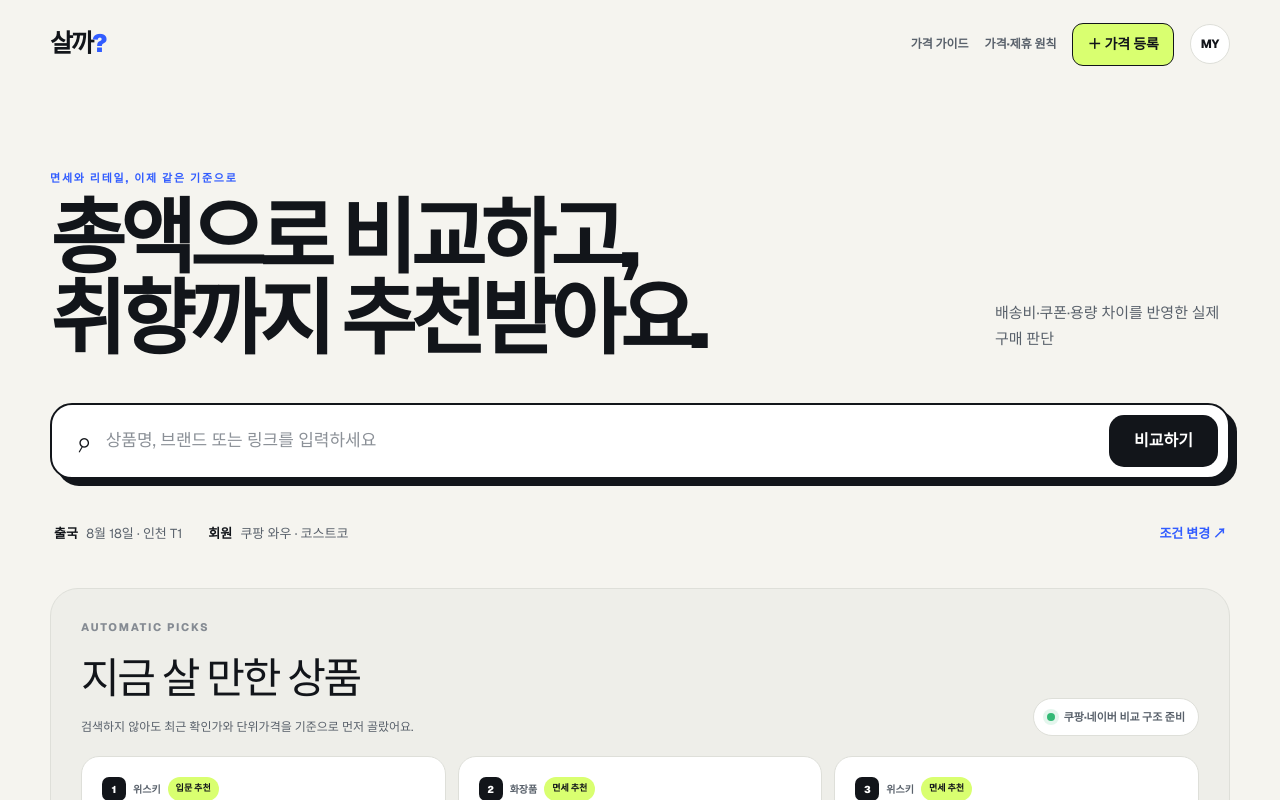
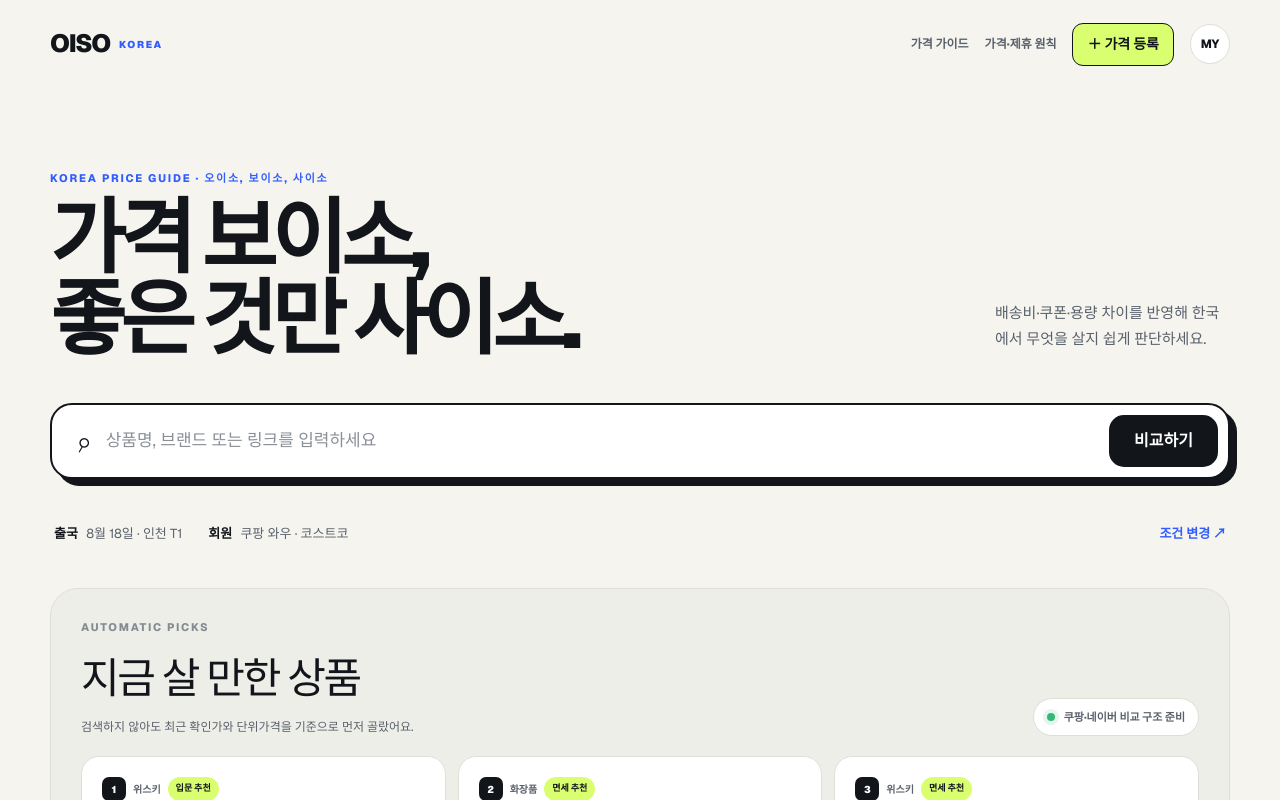
Before and after one commit to Tate-kwon94/cherrypicker, a Next.js app: page / in a window 1280 px wide. Shown: the top 800 px of the page. Built offline with nearby package versions, Linux system fonts and the light colour scheme.

Commit message:
Rebrand price guide as OISO KOREA

```diff
--- a/app/advertising/page.tsx
+++ b/app/advertising/page.tsx
@@ -2,9 +2,9 @@ import type { Metadata } from "next";
 import { StaticPage } from "../components/static-page";
 
 export const metadata: Metadata = {
-  title: "광고·제휴 운영 원칙 — 살까?",
+  title: "광고·제휴 운영 원칙 — OISO KOREA",
   description:
-    "쿠팡 파트너스, 디스플레이 광고, 협찬 콘텐츠와 가격 추천 순위를 분리하는 살까?의 운영 원칙입니다.",
+    "쿠팡 파트너스, 디스플레이 광고, 협찬 콘텐츠와 가격 추천 순위를 분리하는 OISO KOREA의 운영 원칙입니다.",
 };
 
 export default function AdvertisingPage() {
--- a/app/components/static-page.tsx
+++ b/app/components/static-page.tsx
@@ -18,8 +18,9 @@ export function StaticPage({
   return (
     <main className="info-shell">
       <header className="info-header">
-        <a className="brand" href="/">
-          살까<span>?</span>
+        <a className="brand" href="/" aria-label="OISO KOREA 홈">
+          <span className="brand-word">OISO</span>
+          <span className="brand-country">KOREA</span>
         </a>
         <nav aria-label="안내 페이지">
           <a href="/guides">가격 가이드</a>
--- a/app/globals.css
+++ b/app/globals.css
@@ -83,15 +83,25 @@ a:focus-visible {
 }
 
 .brand {
+  display: inline-flex;
+  align-items: center;
+  gap: 9px;
   color: var(--ink);
   text-decoration: none;
   font-size: 25px;
   font-weight: 850;
-  letter-spacing: -0.08em;
-}
-
-.brand span {
+  letter-spacing: -0.055em;
+}
+
+.brand-word {
+  color: var(--ink);
+}
+
+.brand-country {
   color: var(--blue);
+  font-size: 0.4em;
+  font-weight: 850;
+  letter-spacing: 0.16em;
 }
 
 .top-actions {
--- a/app/guides/[slug]/page.tsx
+++ b/app/guides/[slug]/page.tsx
@@ -20,7 +20,7 @@ export async function generateMetadata({
   if (!article) return {};
 
   return {
-    title: `${article.title} — 살까?`,
+    title: `${article.title} — OISO KOREA`,
     description: article.subtitle,
   };
 }
@@ -78,7 +78,7 @@ export default async function GuidePage({ params }: GuidePageProps) {
       </section>
 
       <section>
-        <h2>살까?의 판단 방식</h2>
+        <h2>OISO KOREA의 판단 방식</h2>
         {article.paragraphs.map((paragraph) => (
           <p key={paragraph}>{paragraph}</p>
         ))}
--- a/app/guides/data.ts
+++ b/app/guides/data.ts
@@ -90,7 +90,7 @@ export const guideArticles: GuideArticle[] = [
     ],
     paragraphs: [
       "자음생크림처럼 면세와 국내 용량이 10ml 정도 차이 나는 상품은 총액만 보면 판단이 흔들리기 쉽습니다. 두 가격을 1ml 기준으로 바꾼 뒤, 실제 필요한 용량에 맞춰 환산해야 합니다.",
-      "단위가격 차이가 크지 않다면 배송 속도, 선물 포장, 반품 가능 여부도 비용으로 볼 수 있습니다. 살까?는 이런 조건을 가격 옆에 함께 표시해 숫자 하나만으로 구매를 유도하지 않는 방향을 지향합니다.",
+      "단위가격 차이가 크지 않다면 배송 속도, 선물 포장, 반품 가능 여부도 비용으로 볼 수 있습니다. OISO KOREA는 이런 조건을 가격 옆에 함께 표시해 숫자 하나만으로 구매를 유도하지 않는 방향을 지향합니다.",
     ],
     caution: "화장품의 정품 여부와 교환 정책은 판매처마다 다르므로 구매 전 확인이 필요합니다.",
   },
--- a/app/guides/page.tsx
+++ b/app/guides/page.tsx
@@ -3,7 +3,7 @@ import { StaticPage } from "../components/static-page";
 import { guideArticles } from "./data";
 
 export const metadata: Metadata = {
-  title: "가격 가이드 — 살까?",
+  title: "가격 가이드 — OISO KOREA",
   description:
     "화장품과 위스키를 총액, 단위가격, 용량, 취향 기준으로 비교하는 구매 가이드입니다.",
 };
--- a/app/layout.tsx
+++ b/app/layout.tsx
@@ -8,9 +8,9 @@ const geist = Geist({
   subsets: ["latin"],
 });
 
-const title = "살까? — 면세·리테일 실구매가 비교";
+const title = "OISO KOREA — 면세·리테일 실구매가 비교";
 const description =
-  "배송비와 단위가격을 반영해 온라인 면세점과 리테일 최저가를 비교하고, 취향에 맞는 주류를 추천합니다.";
+  "가격 보이소, 좋은 것만 사이소. 배송비와 단위가격을 반영해 온라인 면세점과 리테일 최저가를 비교하고 취향에 맞는 상품을 추천합니다.";
 const adsenseClient = process.env.NEXT_PUBLIC_ADSENSE_CLIENT?.startsWith(
   "ca-pub-",
 )
@@ -22,14 +22,14 @@ export async function generateMetadata(): Promise<Metadata> {
   const host = requestHeaders.get("x-forwarded-host") ?? requestHeaders.get("host");
   const protocol = requestHeaders.get("x-forwarded-proto") ?? "https";
   const origin = host ? `${protocol}://${host}` : "http://localhost:3000";
-  const socialImage = new URL("/og.png", origin).toString();
+  const socialImage = new URL("/og-oiso.png", origin).toString();
 
   return {
     title,
     description,
     icons: {
-      icon: "/og.png",
-      shortcut: "/og.png",
+      icon: "/favicon.svg",
+      shortcut: "/favicon.svg",
     },
     openGraph: {
       title,
@@ -39,8 +39,8 @@ export async function generateMetadata(): Promise<Metadata> {
         {
           url: socialImage,
           width: 1792,
-          height: 877,
-          alt: "살까? 면세와 리테일, 같은 기준으로",
+          height: 878,
+          alt: "OISO KOREA — 가격 보이소, 좋은 것만 사이소",
         },
       ],
     },
--- a/app/page.tsx
+++ b/app/page.tsx
@@ -100,7 +100,8 @@ const providerDomains = [
   { host: "hddfs.com", name: "현대면세점", channel: "duty" as Channel },
 ];
 
-const storageKey = "salkka-captured-offers-v1";
+const storageKey = "oiso-captured-offers-v1";
+const legacyStorageKey = "salkka-captured-offers-v1";
 
 const cosmetics: Cosmetic[] = [
   {
@@ -265,11 +266,14 @@ export default function Home() {
 
   useEffect(() => {
     try {
-      const stored = window.localStorage.getItem(storageKey);
+      const stored =
+        window.localStorage.getItem(storageKey) ??
+        window.localStorage.getItem(legacyStorageKey);
       if (!stored) return;
       const parsed = JSON.parse(stored);
       if (Array.isArray(parsed)) {
         setCapturedOffers(parsed);
+        window.localStorage.setItem(storageKey, JSON.stringify(parsed));
       }
     } catch {
       window.localStorage.removeItem(storageKey);
@@ -533,8 +537,9 @@ export default function Home() {
   return (
     <main className="site-shell">
       <header className="topbar">
-        <a className="brand" href="#top" aria-label="살까 홈">
-          살까<span>?</span>
+        <a className="brand" href="#top" aria-label="OISO KOREA 홈">
+          <span className="brand-word">OISO</span>
+          <span className="brand-country">KOREA</span>
         </a>
         <div className="top-actions">
           <a className="text-button" href="/guides">
@@ -558,15 +563,15 @@ export default function Home() {
 
       <section className="hero" id="top">
         <div>
-          <p className="eyebrow">면세와 리테일, 이제 같은 기준으로</p>
+          <p className="eyebrow">KOREA PRICE GUIDE · 오이소, 보이소, 사이소</p>
           <h1>
-            총액으로 비교하고,
+            가격 보이소,
             <br />
-            취향까지 추천받아요.
+            좋은 것만 사이소.
           </h1>
         </div>
         <p className="hero-copy">
-          배송비·쿠폰·용량 차이를 반영한 실제 구매 판단
+          배송비·쿠폰·용량 차이를 반영해 한국에서 무엇을 살지 쉽게 판단하세요.
         </p>
       </section>
 
@@ -1172,7 +1177,8 @@ export default function Home() {
             <h2 id="partner-policy-title">가격 비교 원칙과 제휴 안내</h2>
           </div>
           <p>
-            살까?는 판매처가 아니라 구매 판단을 돕는 가격 비교 서비스입니다.
+            OISO KOREA는 판매처가 아니라 구매 판단을 돕는 가격 비교
+            서비스입니다.
             링크를 통해 판매처로 이동한 뒤 실제 결제 조건을 확인해 주세요.
           </p>
         </div>
@@ -1246,9 +1252,10 @@ export default function Home() {
       <footer>
         <div>
           <div className="brand footer-brand">
-            살까<span>?</span>
+            <span className="brand-word">OISO</span>
+            <span className="brand-country">KOREA</span>
           </div>
-          <small>면세·리테일 실구매가 비교 서비스</small>
+          <small>가격 보이소, 좋은 것만 사이소.</small>
         </div>
         <div className="footer-copy">
           <nav aria-label="사이트 정책">
--- a/app/terms/page.tsx
+++ b/app/terms/page.tsx
@@ -2,8 +2,9 @@ import type { Metadata } from "next";
 import { StaticPage } from "../components/static-page";
 
 export const metadata: Metadata = {
-  title: "이용약관 — 살까?",
-  description: "살까? 가격 비교 정보와 외부 판매처 이용에 관한 기본 약관입니다.",
+  title: "이용약관 — OISO KOREA",
+  description:
+    "OISO KOREA 가격 비교 정보와 외부 판매처 이용에 관한 기본 약관입니다.",
 };
 
 export default function TermsPage() {
@@ -16,9 +17,9 @@ export default function TermsPage() {
       <section>
         <h2>서비스의 성격</h2>
         <p>
-          살까?는 면세점과 국내 판매처의 가격을 비교하고 구매 판단에 필요한
-          정보를 제공하는 서비스입니다. 상품을 직접 판매하거나 결제, 배송,
-          교환, 환불을 중개하지 않습니다.
+          OISO KOREA는 면세점과 국내 판매처의 가격을 비교하고 구매 판단에
+          필요한 정보를 제공하는 서비스입니다. 상품을 직접 판매하거나 결제,
+          배송, 교환, 환불을 중개하지 않습니다.
         </p>
       </section>
 
@@ -35,8 +36,8 @@ export default function TermsPage() {
         <h2>외부 서비스</h2>
         <p>
           외부 링크를 통해 이동한 판매처에서 이루어지는 주문과 계약에는 해당
-          판매처의 약관이 적용됩니다. 살까?는 외부 사이트의 상품 품질, 배송,
-          교환, 환불을 대신 책임지지 않습니다.
+          판매처의 약관이 적용됩니다. OISO KOREA는 외부 사이트의 상품 품질,
+          배송, 교환, 환불을 대신 책임지지 않습니다.
         </p>
       </section>
 
--- a/package.json
+++ b/package.json
@@ -1,5 +1,5 @@
 {
-  "name": "site-creator-vinext-starter",
+  "name": "oiso-korea-price-guide",
   "version": "0.1.0",
   "private": true,
   "engines": {
```
Also changed, not shown: app/about/page.tsx (+7 -7 lines), app/privacy/page.tsx (+9 -8 lines), public/og-oiso.png (added), 1 other file (tests, documents, lock files or other folders).
